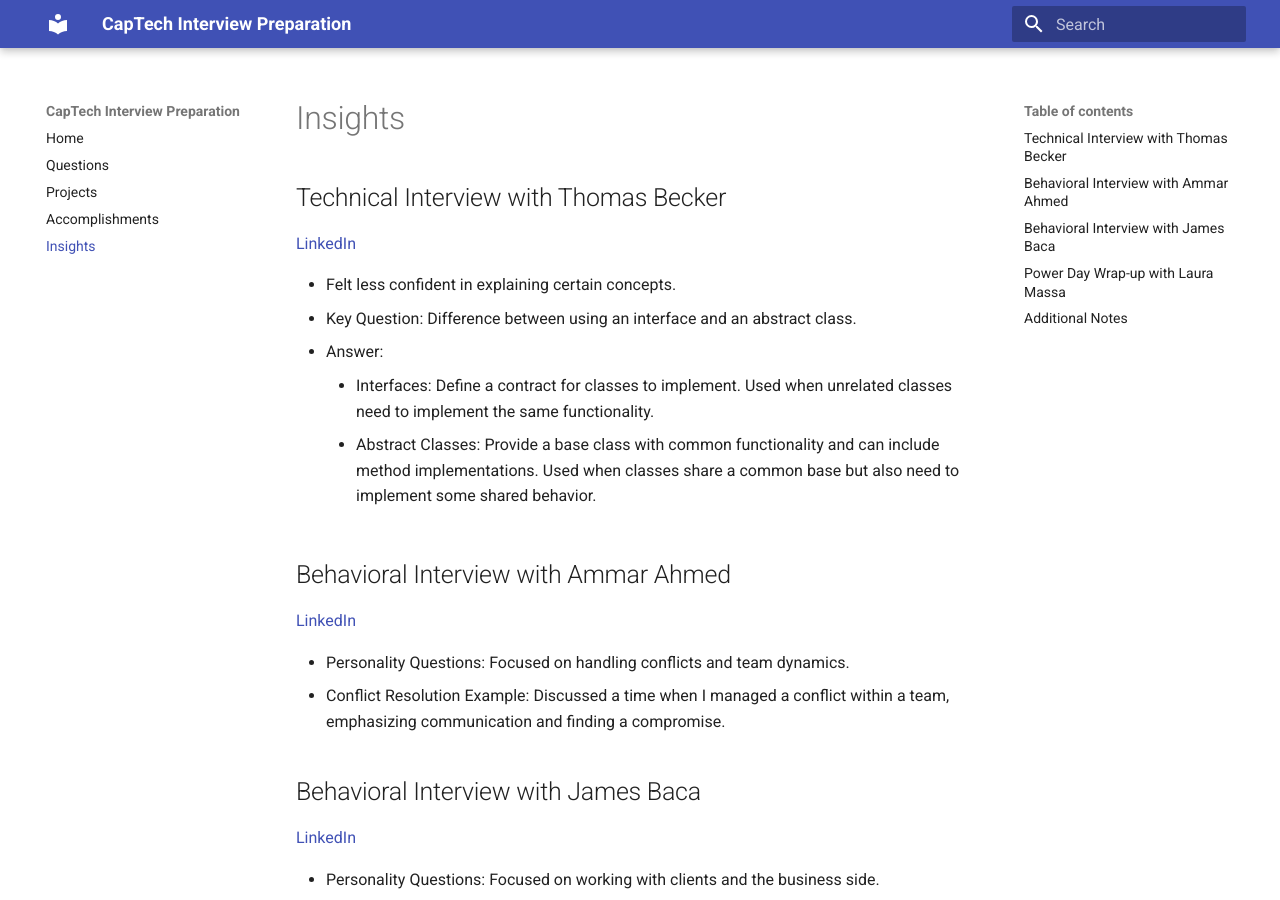
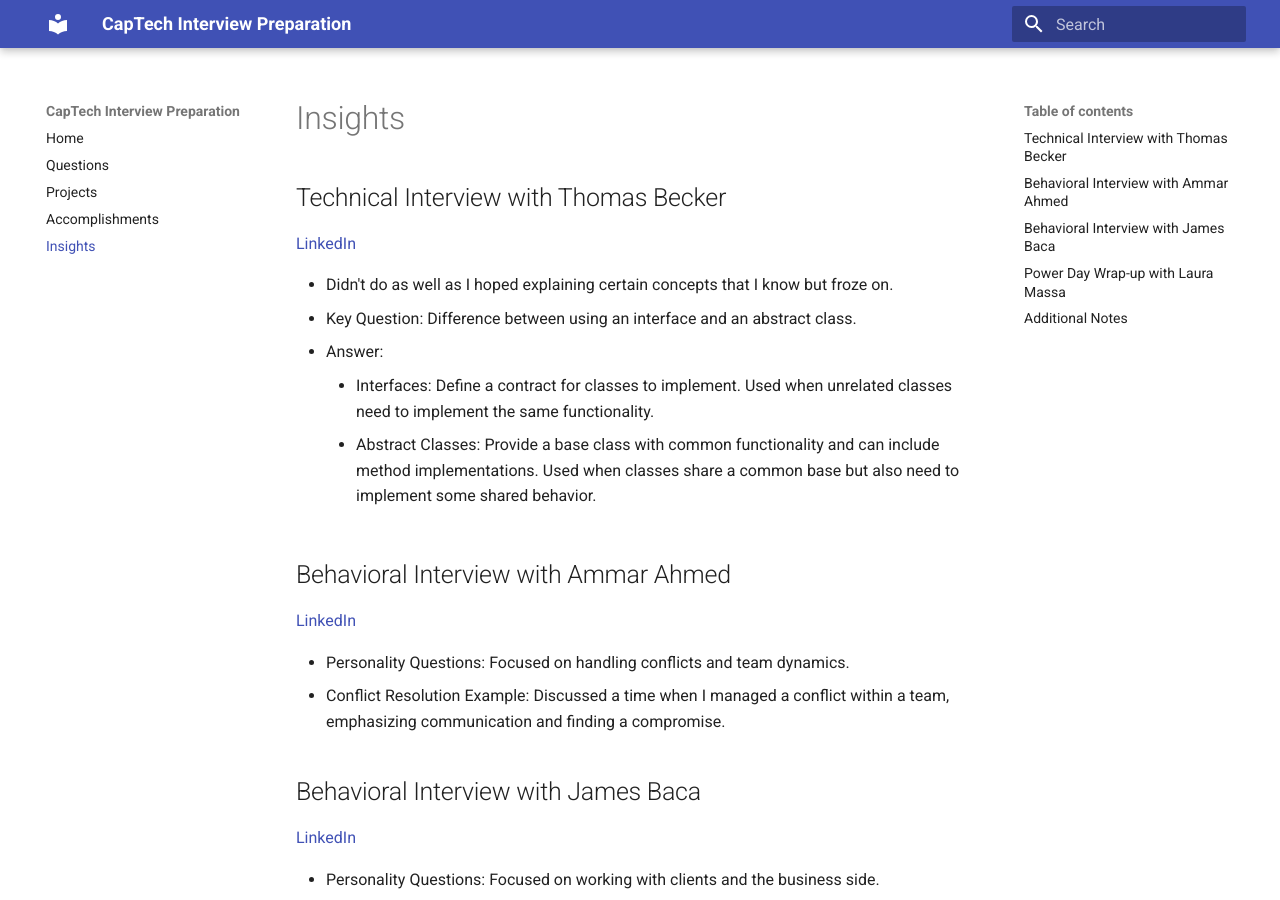
Before and after one commit to taylorbobaylor/captech, an MkDocs documentation site: the page built from docs/notes-during-interview.md, in a window 1280 px wide and 900 px high. Built offline with MkDocs 1.6.1 and Material for MkDocs 9.7.7, drawn with Linux system fonts in a browser that asks for light colours.

Commit message:
Update notes-during-interview.md

```diff
--- a/docs/notes-during-interview.md
+++ b/docs/notes-during-interview.md
@@ -4,7 +4,7 @@
 
 [LinkedIn](https://www.linkedin.com)
 
-- Felt less confident in explaining certain concepts.
+- Didn't do as well as I hoped explaining certain concepts that I know but froze on.
 - Key Question: Difference between using an interface and an abstract class.
   - Answer:
     - Interfaces: Define a contract for classes to implement. Used when unrelated classes need to implement the same functionality.
```
